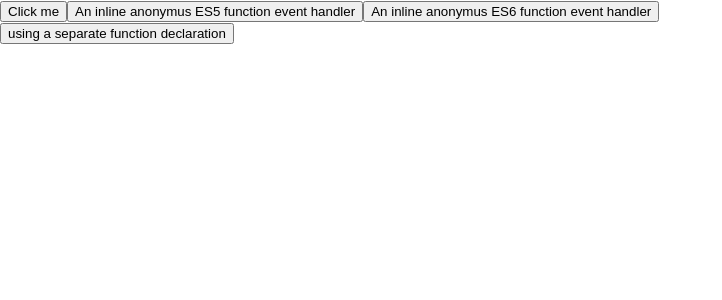
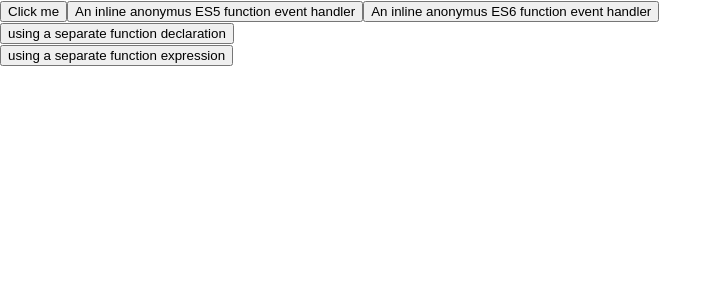
Before and after one commit to TKabakov/React, a React (Create React App) app in the folder common-event-handling/: page / in a window 1280 px wide. Shown: the top 300 px of the page, without its empty margins (0-722 px from the left). Built offline with nearby package versions, Linux system fonts and the light colour scheme.

Commit message:
Third example - a separate function declaration

```diff
--- a/common-event-handling/src/App.js
+++ b/common-event-handling/src/App.js
@@ -4,7 +4,10 @@ import './App.css';
 function App() {
   function thirdExample() {
     console.log("third example");
-  }
+  };
+
+  const fourthExample = () => console.log("fourth example");
+
   return (
       <div>
         <Btn />
@@ -17,13 +20,18 @@ function App() {
           An inline anonymus ES6 function event handler
         </button>
 
-        <div className="thurd example">
-        <button onClick={thirdExample}>
-          using a separate function declaration
-        </button>
+        <div className="third example">
+          <button onClick={thirdExample}>
+            using a separate function declaration
+          </button>
+        </div>
+
+        <div className="fourth example">
+          <button onClick={fourthExample}>
+            using a separate function expression
+          </button>
         </div>
       </div>
-
   );
 }
 
```
